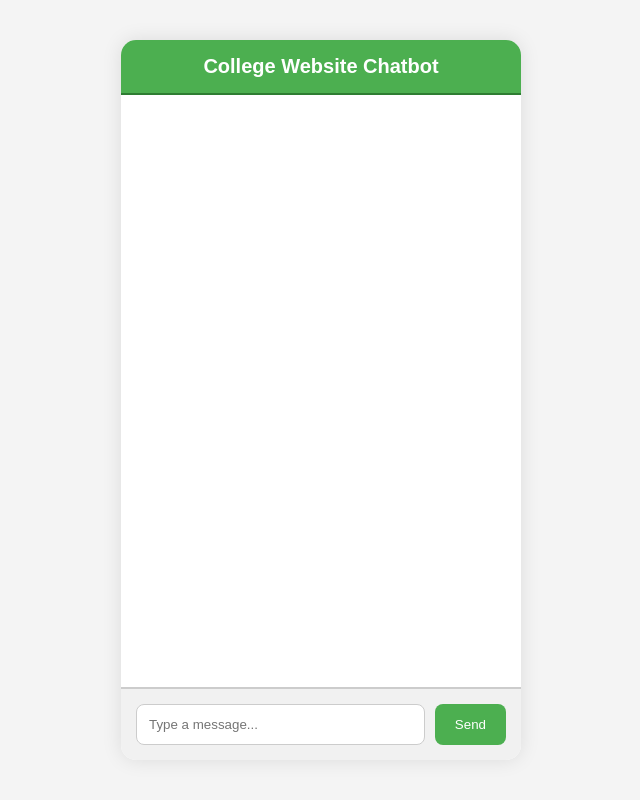
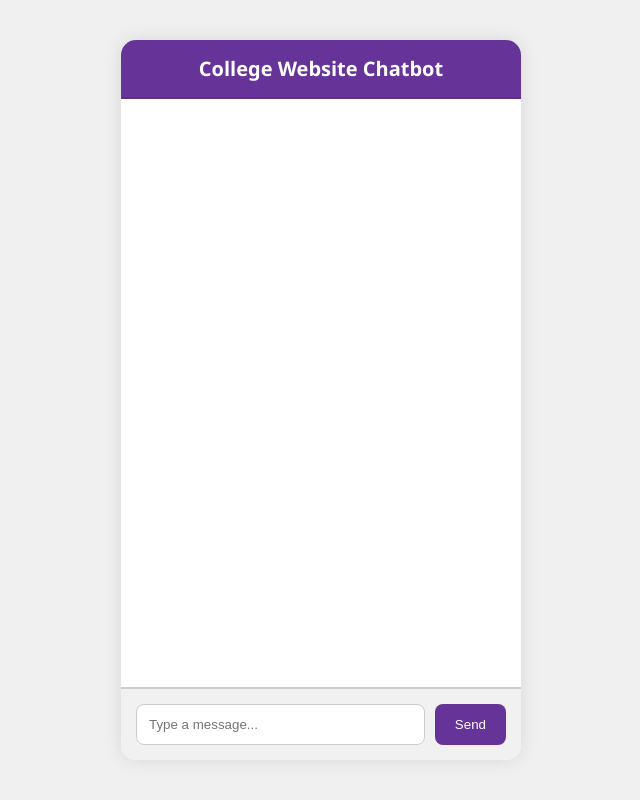
Before and after one commit to Aditya285-S/Docker-Chatbot, a Flask app: page / in a window 1280 px wide. Shown: the whole page, without its empty margins (319-959 px from the left). Run offline with Flask 3, Linux system fonts and the light colour scheme.

Commit message:
Update style.css

```diff
--- a/static/style.css
+++ b/static/style.css
@@ -1,8 +1,8 @@
 body {
-    font-family: Arial, sans-serif;
+    font-family: 'Segoe UI', Tahoma, Geneva, Verdana, sans-serif;
     margin: 0;
     padding: 0;
-    background-color: #f4f4f4;
+    background-color: #f0f0f0;
     display: flex;
     align-items: center;
     justify-content: center;
@@ -21,13 +21,13 @@ body {
   }
 
   .chat-header {
-    background-color: #4CAF50;
-    color: white;
+    background-color: #663399;
+    color: #fff;
     padding: 15px;
     text-align: center;
     font-weight: bold;
     font-size: 20px;
-    border-bottom: 2px solid #2E7D32;
+    border-bottom: 2px solid #5f2e7d;
   }
 
   .chat-box {
@@ -49,24 +49,25 @@ input {
     margin-right: 10px;
     border: 1px solid #ccc;
     border-radius: 8px;
-    outline: none; /* Remove the default focus outline */
+    outline: none;
   }
 
   button {
-    background-color: #4CAF50;
-    color: white;
+    background-color: #663399;
+    color: #fff;
     border: none;
     border-radius: 8px;
     padding: 12px 20px;
     cursor: pointer;
-    transition: background-color 0.3s ease; /* Smooth transition on hover */
+    transition: background-color 0.3s ease;
   }
 
   button:hover {
-    background-color: #45a049;
+    background-color: #5f2e7d;
   }
 
-.user-message-message, .bot-message {
+  .user-message-message,
+  .bot-message {
     margin: 10px 0;
     padding: 10px;
     border-radius: 8px;
```
Lines whose indentation alone changed are shown as unchanged.
